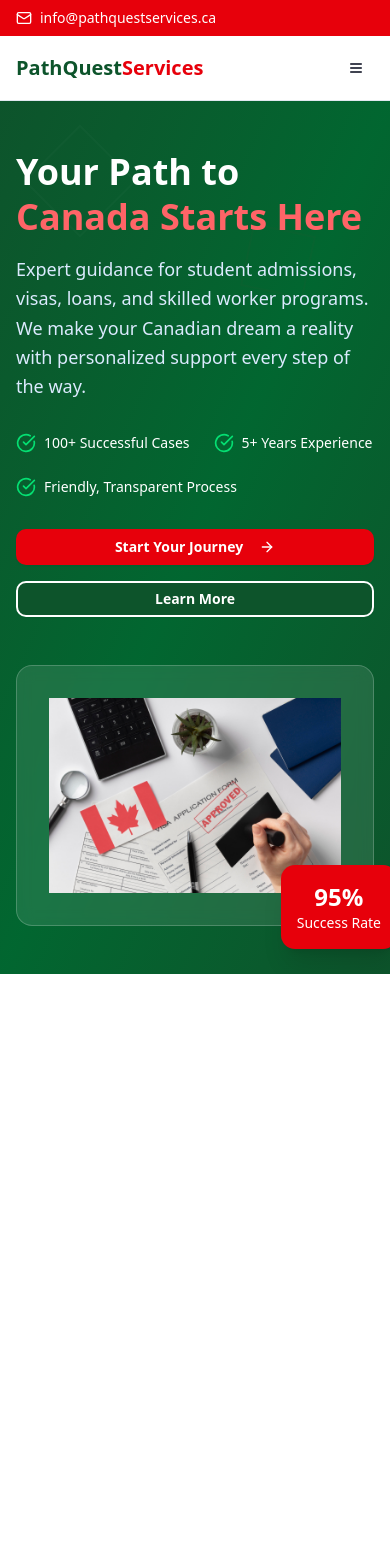
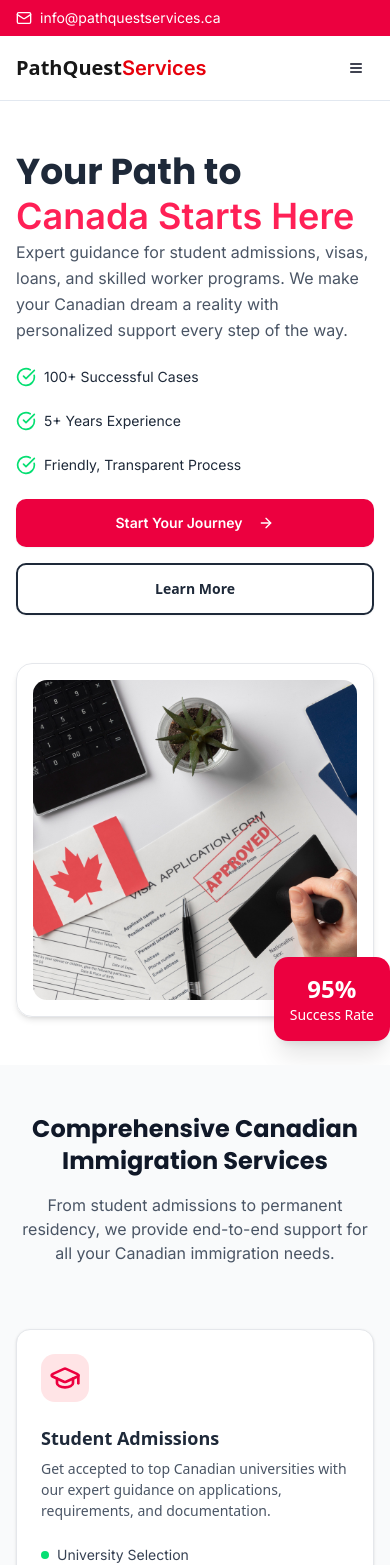
Before and after one commit to PreyeO/Path-Qwest, a Next.js app: page / in a window 390 px wide. Shown: the top 1565 px of the page. Before the commit the page ends 974 px from the top, so only its background shows below. Built offline with nearby package versions, Linux system fonts and the light colour scheme.

Commit message:
add services ui

```diff
--- a/app/globals.css
+++ b/app/globals.css
@@ -39,6 +39,8 @@
   --color-sidebar-accent-foreground: var(--sidebar-accent-foreground);
   --color-sidebar-border: var(--sidebar-border);
   --color-sidebar-ring: var(--sidebar-ring);
+  --font-primary: var(--font-poppins);
+  --font-secondary: var(--font-inter);
 }
 
 :root {
@@ -117,6 +119,16 @@
   body {
     @apply bg-background text-foreground;
   }
+  @layer base {
+    p,
+    span {
+      @apply font-secondary;
+    }
+    h1,
+    h2 {
+      @apply font-primary;
+    }
+  }
 }
 
 html {
--- a/app/page.tsx
+++ b/app/page.tsx
@@ -1,4 +1,5 @@
 import Hero from "@/components/landing-sections/Hero";
+import Services from "@/components/landing-sections/Services";
 import Header from "@/components/layout/Header";
 import Navbar from "@/components/layout/Navbar";
 
@@ -8,6 +9,7 @@ export default function Home() {
       <Header />
       <Navbar />
       <Hero />
+      <Services />
     </main>
   );
 }
--- /dev/null
+++ b/components/landing-sections/CTA.tsx
@@ -0,0 +1,21 @@
+import React from "react";
+import { Button } from "../ui/button";
+
+const CTA = () => {
+  return (
+    <div className="bg-rose-600 rounded-2xl px-6 py-12 md:px-16 text-center text-white shadow-md">
+      <h3 className="text-2xl md:text-3xl font-bold mb-4">
+        Ready to Start Your Canadian Journey?
+      </h3>
+      <p className="text-base md:text-xl text-rose-100 mb-6 max-w-2xl mx-auto">
+        Book a free consultation and let our experts create a personalized plan
+        for your success.
+      </p>
+      <Button className="bg-white text-rose-600 hover:bg-rose-100 font-semibold px-6 md:px-8 py-3 md:py-6 cursor-pointer rounded-lg transition-all duration-300">
+        Schedule Free Consultation
+      </Button>
+    </div>
+  );
+};
+
+export default CTA;
--- a/components/landing-sections/Hero.tsx
+++ b/components/landing-sections/Hero.tsx
@@ -2,30 +2,24 @@ import React from "react";
 import { ArrowRight, CheckCircle } from "lucide-react";
 import Image from "next/image";
 import { Button } from "../ui/button";
+import { trustIndicators } from "@/data";
 
 const Hero = () => {
   return (
     <section
       id="home"
-      className="relative bg-gradient-to-br from-green-900 via-green-800 to-green-900 text-white py-12 md:py-20 overflow-hidden"
+      className="relative bg-white text-gray-800 py-12 md:py-20 overflow-hidden"
     >
-      {/* Background Pattern */}
-      <div className="absolute inset-0 opacity-10">
-        <div className="absolute top-10 left-10 w-20 h-20 border-2 border-white/20 rotate-45"></div>
-        <div className="absolute top-32 right-20 w-16 h-16 border-2 border-red-500/20 rotate-12"></div>
-        <div className="absolute bottom-20 left-1/4 w-12 h-12 border-2 border-white/20 rotate-45"></div>
-      </div>
-
-      <div className="max-w-7xl mx-auto px-4 sm:px-6 lg:px-8 relative">
+      <div className="max-w-7xl mx-auto px-4 sm:px-6 lg:px-6">
         <div className="grid lg:grid-cols-2 gap-12 items-center">
           {/* Content */}
-          <div className="space-y-8">
-            <div className="space-y-4">
-              <h1 className=" text-4xl md:text-6xl font-bold leading-tight">
+          <div className="space-y-6">
+            <div>
+              <h1 className="text-4xl md:text-6xl font-bold leading-tight ">
                 Your Path to
-                <span className="block text-red-400">Canada Starts Here</span>
+                <span className="block text-rose-500">Canada Starts Here</span>
               </h1>
-              <p className=" text-lg md:text-xl text-blue-100 leading-relaxed">
+              <p className="text-base md:text-xl text-gray-600 leading-relaxed ">
                 Expert guidance for student admissions, visas, loans, and
                 skilled worker programs. We make your Canadian dream a reality
                 with personalized support every step of the way.
@@ -34,27 +28,21 @@ const Hero = () => {
 
             {/* Trust Indicators */}
             <div className="flex flex-wrap gap-6 text-sm">
-              <div className="flex items-center space-x-2">
-                <CheckCircle className="w-5 h-5 text-green-400" />
-                <span>100+ Successful Cases</span>
-              </div>
-              <div className="flex items-center space-x-2">
-                <CheckCircle className="w-5 h-5 text-green-400" />
-                <span>5+ Years Experience</span>
-              </div>
-              <div className="flex items-center space-x-2">
-                <CheckCircle className="w-5 h-5 text-green-400" />
-                <span>Friendly, Transparent Process</span>
-              </div>
+              {trustIndicators.map((item) => (
+                <div key={item} className="flex items-center space-x-2">
+                  <CheckCircle className="w-5 h-5 text-green-400" />
+                  <span>{item}</span>
+                </div>
+              ))}
             </div>
 
             {/* CTA Buttons */}
             <div className="flex flex-col sm:flex-row gap-4">
-              <Button className="bg-red-600 text-white px-8 py-4 rounded-lg hover:bg-red-700 transition-all duration-300 font-semibold flex items-center justify-center space-x-2 transform hover:scale-105">
+              <Button className="cursor-pointer bg-rose-600 text-white px-8 py-6 rounded-lg hover:bg-rose-700 transition-all duration-300 font-semibold flex items-center justify-center space-x-2 transform hover:scale-105">
                 <span>Start Your Journey</span>
                 <ArrowRight className="w-5 h-5" />
               </Button>
-              <Button className=" bg-green-900 border-2 border-white text-white px-8 py-4 rounded-lg hover:bg-white hover:text-green-900 transition-all duration-300 font-semibold">
+              <Button className=" cursor-pointer bg-transparent border-2 border-gray-800 text-gray-800 px-8 py-6 rounded-lg hover:bg-gray-100 transition-all duration-300 font-semibold">
                 Learn More
               </Button>
             </div>
@@ -62,20 +50,22 @@ const Hero = () => {
 
           {/* Image/Visual */}
           <div className="relative">
-            <div className="relative bg-white/10 backdrop-blur-sm rounded-2xl p-8 border border-white/20">
+            <div className="bg-white/20 backdrop-blur-sm rounded-2xl p-4 md:p-8 border border-gray-200 shadow-md">
               <Image
                 src="/hero-illustration.jpg"
                 alt="Canada Migration Pathway"
                 width={500}
                 height={500}
-                className="w-full max-w-md md:max-w-lg"
+                className="w-full h-80 object-cover rounded-xl"
                 priority
               />
-              <div className="absolute -bottom-6 -right-6 bg-red-600 text-white p-4 rounded-xl shadow-xl">
-                <div className="text-center">
-                  <div className="text-2xl font-bold">95%</div>
-                  <div className="text-sm">Success Rate</div>
-                </div>
+            </div>
+
+            {/* Success rate badge */}
+            <div className="absolute -bottom-6 lg:-right-5 -right-4 bg-rose-600 text-white p-4 rounded-xl shadow-xl">
+              <div className="text-center">
+                <div className="text-2xl font-bold">95%</div>
+                <div className="text-sm">Success Rate</div>
               </div>
             </div>
           </div>
--- /dev/null
+++ b/components/landing-sections/Services.tsx
@@ -0,0 +1,78 @@
+"use client";
+
+import React from "react";
+import { ArrowRight } from "lucide-react";
+import { Button } from "@/components/ui/button";
+import { services } from "@/data";
+import CTA from "./CTA";
+import {
+  Card,
+  CardHeader,
+  CardTitle,
+  CardDescription,
+  CardContent,
+  CardFooter,
+} from "@/components/ui/card";
+
+const Services = () => {
+  return (
+    <section id="services" className="py-12 md:py-20 bg-gray-50">
+      <div className="max-w-7xl mx-auto px-4 sm:px-6 lg:px-8">
+        {/* Header */}
+        <div className="text-center mb-16">
+          <h2 className="md:text-4xl text-2xl font-bold text-gray-900 mb-4">
+            Comprehensive Canadian Immigration Services
+          </h2>
+          <p className="md:text-xl text-base text-gray-600 max-w-3xl mx-auto">
+            From student admissions to permanent residency, we provide
+            end-to-end support for all your Canadian immigration needs.
+          </p>
+        </div>
+
+        {/* Services Grid */}
+        <div className="grid md:grid-cols-2 lg:grid-cols-3 gap-8 mb-12">
+          {services.map((service, index) => (
+            <Card
+              key={index}
+              className="bg-white border border-gray-200 rounded-xl shadow-sm hover:shadow-md transition-all duration-300 transform hover:-translate-y-1"
+            >
+              <CardHeader>
+                <div className="md:w-16 md:h-16 h-12 w-12 bg-rose-100 rounded-xl flex items-center justify-center">
+                  <service.icon className="w-8 h-8 text-rose-600" />
+                </div>
+                <CardTitle className="md:text-2xl text-lg text-gray-800 mt-4">
+                  {service.title}
+                </CardTitle>
+                <CardDescription className="text-gray-600 md:text-base text-[14px]">
+                  {service.description}
+                </CardDescription>
+              </CardHeader>
+
+              <CardContent className="space-y-2">
+                {service.features.map((feature, idx) => (
+                  <div key={idx} className="flex items-center space-x-2">
+                    <div className="w-2 h-2 bg-green-400 rounded-full" />
+                    <span className="text-sm text-gray-700 md:text-base text-[14px]">
+                      {feature}
+                    </span>
+                  </div>
+                ))}
+              </CardContent>
+
+              <CardFooter>
+                <Button className="w-full flex justify-center gap-2 bg-gray-800 hover:bg-gray-900 text-white py-6">
+                  <span>Learn More</span>
+                  <ArrowRight className="w-4 h-4" />
+                </Button>
+              </CardFooter>
+            </Card>
+          ))}
+        </div>
+
+        <CTA />
+      </div>
+    </section>
+  );
+};
+
+export default Services;
--- a/components/layout/Header.tsx
+++ b/components/layout/Header.tsx
@@ -4,7 +4,7 @@ const Header = () => {
   return (
     <>
       {/* Top Contact Bar */}
-      <div className="bg-red-600 text-white py-2 px-4">
+      <div className="bg-rose-600 text-white py-2 px-4">
         <div className="max-w-7xl mx-auto flex justify-between items-center text-sm">
           <div className="flex items-center space-x-6">
             <div className="flex items-center space-x-2">
--- /dev/null
+++ b/components/ui/card.tsx
@@ -0,0 +1,92 @@
+import * as React from "react"
+
+import { cn } from "@/lib/utils"
+
+function Card({ className, ...props }: React.ComponentProps<"div">) {
+  return (
+    <div
+      data-slot="card"
+      className={cn(
+        "bg-card text-card-foreground flex flex-col gap-6 rounded-xl border py-6 shadow-sm",
+        className
+      )}
+      {...props}
+    />
+  )
+}
+
+function CardHeader({ className, ...props }: React.ComponentProps<"div">) {
+  return (
+    <div
+      data-slot="card-header"
+      className={cn(
+        "@container/card-header grid auto-rows-min grid-rows-[auto_auto] items-start gap-1.5 px-6 has-data-[slot=card-action]:grid-cols-[1fr_auto] [.border-b]:pb-6",
+        className
+      )}
+      {...props}
+    />
+  )
+}
+
+function CardTitle({ className, ...props }: React.ComponentProps<"div">) {
+  return (
+    <div
+      data-slot="card-title"
+      className={cn("leading-none font-semibold", className)}
+      {...props}
+    />
+  )
+}
+
+function CardDescription({ className, ...props }: React.ComponentProps<"div">) {
+  return (
+    <div
+      data-slot="card-description"
+      className={cn("text-muted-foreground text-sm", className)}
+      {...props}
+    />
+  )
+}
+
+function CardAction({ className, ...props }: React.ComponentProps<"div">) {
+  return (
+    <div
+      data-slot="card-action"
+      className={cn(
+        "col-start-2 row-span-2 row-start-1 self-start justify-self-end",
+        className
+      )}
+      {...props}
+    />
+  )
+}
+
+function CardContent({ className, ...props }: React.ComponentProps<"div">) {
+  return (
+    <div
+      data-slot="card-content"
+      className={cn("px-6", className)}
+      {...props}
+    />
+  )
+}
+
+function CardFooter({ className, ...props }: React.ComponentProps<"div">) {
+  return (
+    <div
+      data-slot="card-footer"
+      className={cn("flex items-center px-6 [.border-t]:pt-6", className)}
+      {...props}
+    />
+  )
+}
+
+export {
+  Card,
+  CardHeader,
+  CardFooter,
+  CardTitle,
+  CardAction,
+  CardDescription,
+  CardContent,
+}
--- a/components/ui/logo.tsx
+++ b/components/ui/logo.tsx
@@ -2,7 +2,7 @@ import React from "react";
 
 const Logo = () => {
   return (
-    <div className="text-xl font-bold text-green-900">
+    <div className="text-xl font-bold text-neutral-900">
       PathQuest<span className="text-red-600">Services</span>
     </div>
   );
--- a/data.ts
+++ b/data.ts
@@ -1,6 +1,83 @@
+import {
+  GraduationCap,
+  CreditCard,
+  Plane,
+  Users,
+  FileText,
+} from "lucide-react";
+
 export const navLinks = [
   { name: "Home", href: "#home" },
   { name: "Services", href: "#services" },
   { name: "Success Stories", href: "#testimonials" },
   { name: "Contact", href: "#contact" },
 ];
+
+export const trustIndicators = [
+  "100+ Successful Cases",
+  "5+ Years Experience",
+  "Friendly, Transparent Process",
+];
+
+export const services = [
+  {
+    icon: GraduationCap,
+    title: "Student Admissions",
+    description:
+      "Get accepted to top Canadian universities with our expert guidance on applications, requirements, and documentation.",
+    features: [
+      "University Selection",
+      "Application Support",
+      "Document Preparation",
+      "Program Matching",
+    ],
+  },
+  {
+    icon: CreditCard,
+    title: "Student Loans",
+    description:
+      "Secure financing for your education with our comprehensive student loan assistance and financial planning services.",
+    features: [
+      "No Collateral Required",
+      "Loan Applications",
+      "Financial Planning Assistance",
+      "Scholarship Guidance",
+    ],
+  },
+  {
+    icon: Plane,
+    title: "Student Visa",
+    description:
+      "Navigate the complex visa application process with confidence. We ensure all documentation is perfect for approval.",
+    features: [
+      "Visa Applications",
+      "Document Review",
+      "SOP Writing",
+      "Status Tracking",
+    ],
+  },
+  {
+    icon: FileText,
+    title: "Visitor Visa",
+    description:
+      "Whether for tourism, business, or family visits, we help you obtain visitor visas quickly and efficiently.",
+    features: [
+      "Application Processing",
+      "Supporting Documents",
+      "Travel Planning",
+      "Extension Services",
+    ],
+  },
+  {
+    icon: Users,
+    title: "Skilled Worker Programs",
+    description:
+      "Immigrate to Canada through various skilled worker programs. We guide you through Express Entry/Provincial Nominee Programs.",
+    features: [
+      "Express Entry",
+      "Provincial Nominees",
+      "Skills Assessment",
+      "Job Market Guidance",
+    ],
+  },
+];
```
Also changed, not shown: app/layout.tsx (+10 -8 lines), components/layout/Navbar.tsx (+4 -4 lines).
